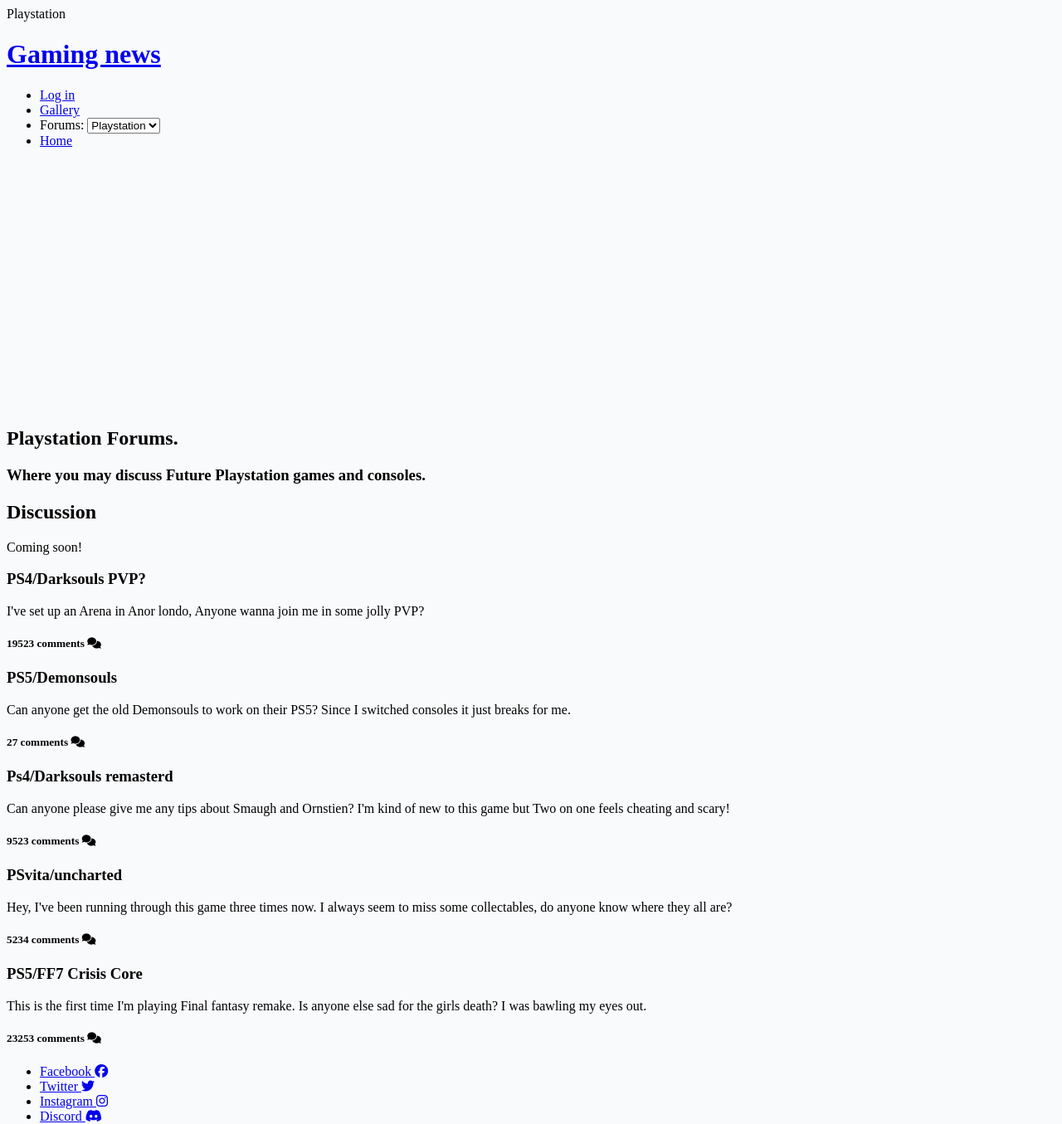
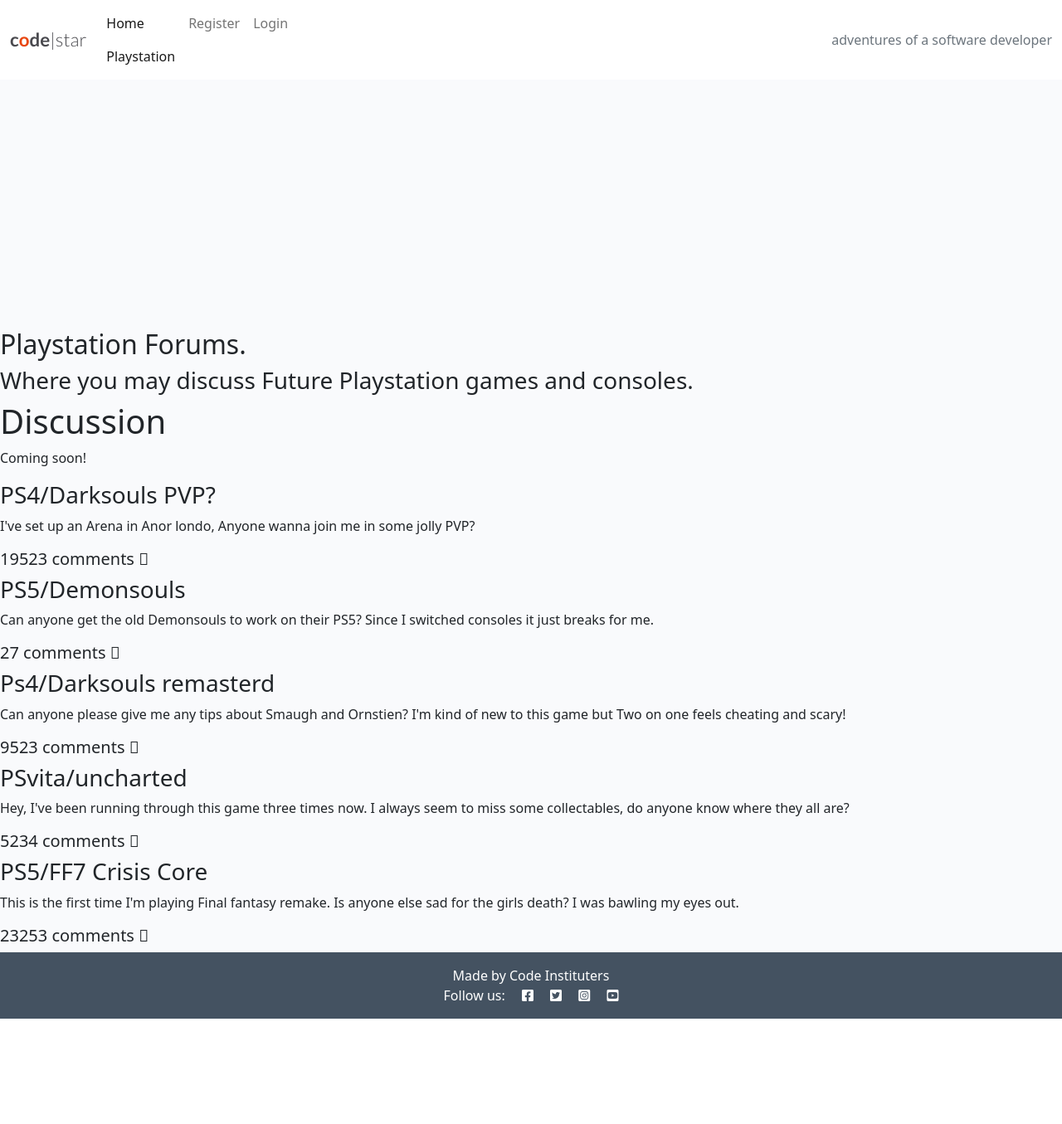
Before and after one commit to Fisboll/Fullstack, a Django app: page /playstation/ in a window 1280 px wide. Shown: the whole page at 83% size. After the commit the page ends 1228 px from the top, so only its background shows below. Run offline with Django 3.2, Linux system fonts and the light colour scheme; data that the repository does not hold is empty; some libraries are stand-ins or nearby versions.

Commit message:
added a query list in moduls, fixed navbar on all pages.

```diff
--- a/blog/models.py
+++ b/blog/models.py
@@ -3,6 +3,9 @@
 from cloudinary.models import CloudinaryField
 
 STATUS = ((0, 'Draft'), (1, 'Published'))
+PLATFORM = (
+    ('Playstation', 'Playstation'), ('Xbox', 'Xbox'),
+)
 SUBGENRES = (
     (0, 'None'), (1, 'Survival and horror'), (2, 'Fantasy'), (3, 'Sci-Fi'),
     (4, 'Action-adventure'), (5, 'Comedy'), (7, 'Cyberpunk'),
@@ -11,7 +14,7 @@
 
 class Game(models.Model):
     name = models.CharField(max_length=50)
-    subgrenres = models.IntegerField(choices=SUBGENRES)
+    subgenres = models.IntegerField(choices=SUBGENRES)
     platform = models.CharField(max_length=100)
     image = CloudinaryField('image', default='placeholder')
     description = models.TextField(max_length=2000)
--- a/blog/views.py
+++ b/blog/views.py
@@ -3,7 +3,7 @@
 from django.views.generic import CreateView, UpdateView, DeleteView, TemplateView, ListView
 from django.http import HttpResponseRedirect
 from django.views import generic
-from .models import Post
+from .models import Post, Game
 
 
 class HomePage (TemplateView):
@@ -13,10 +13,12 @@
     template_name = 'index.html'
 
 
-class Playstation (TemplateView):
+class Playstation (generic.ListView):
     """
     Render Playstation page
     """
+    model = Game
+    queryset = Game.objects.filter(platform='Playstation')
     template_name = 'playstation.html'
 
 
--- a/templates/base.html
+++ b/templates/base.html
@@ -1,4 +1,5 @@
 {% load static %}
+
 
 <!DOCTYPE html>
 <html class="h-100">
@@ -22,57 +23,14 @@
 
 <body class="d-flex flex-column h-100 main-bg">
 
+    {% include 'navbar.html' %}
     <!-- Navigation -->
-
-    <nav class="navbar navbar-expand-lg navbar-light bg-white">
-        <div class="container-fluid">
-            <a class="navbar-brand" href="{% url 'home' %}"><span class="brand">c<span class="red-o">o</span>de<span
-                        class="thin">|star</span></span></span></a>
-            <button class="navbar-toggler" type="button" data-bs-toggle="collapse" data-bs-target="#navbarText"
-                aria-controls="navbarText" aria-expanded="false" aria-label="Toggle navigation">
-                <span class="navbar-toggler-icon"></span>
-            </button>
-            <div class="collapse navbar-collapse" id="navbarText">
-                <ul class="navbar-nav me-auto mb-2 mb-lg-0">
-                    <li class="nav-item">
-                        <a class="nav-link active" aria-current="page" href="{% url 'home' %}">Home</a>
-                        <a class="nav-link active" href="{% url 'playstation' %}">Playstation</a>
-                    </li>
-                    {% if user.is_authenticated %}
-                    <li class="nav-item">
-                        <a class="nav-link" href="#">Logout</a>
-                    </li>
-                    {% else %}
-                    <li class="nav-item">
-                        <a class="nav-link" href="#">Register</a>
-                    </li>
-                    <li class="nav-item">
-                        <a class="nav-link" href="#">Login</a>
-                    </li>
-                    {% endif %}
-                </ul>
-                <span class="navbar-text text-muted">
-                    adventures of a software developer
-                </span>
-            </div>
-        </div>
-    </nav>
-
     <main class="flex-shrink-0 main-bg">
         {% block content %}
         <!-- Content Goes here -->
         {% endblock content %}
     </main>
-
-    <!-- Footer -->
-    <footer class="footer mt-auto py-3 dark-bg">
-        <p class="m-0 text-center text-white">Made by Code Instituters</p>
-        <p class="m-0 text-center text-white">Follow us: <i class="fab fa-facebook-square ms-3"></i>
-            <i class="fab fa-twitter-square ms-3"></i>
-            <i class="fab fa-instagram-square ms-3"></i>
-            <i class="fab fa-youtube-square ms-3"></i>
-        </p>
-    </footer>
+    {%include 'footer.html' %}
 </body>
 
 </html>
--- /dev/null
+++ b/templates/footer.html
@@ -0,0 +1,8 @@
+<footer class="footer mt-auto py-3 dark-bg">
+    <p class="m-0 text-center text-white">Made by Code Instituters</p>
+    <p class="m-0 text-center text-white">Follow us: <i class="fab fa-facebook-square ms-3"></i>
+        <i class="fab fa-twitter-square ms-3"></i>
+        <i class="fab fa-instagram-square ms-3"></i>
+        <i class="fab fa-youtube-square ms-3"></i>
+    </p>
+</footer>
--- /dev/null
+++ b/templates/navbar.html
@@ -0,0 +1,33 @@
+<nav class="navbar navbar-expand-lg navbar-light bg-white">
+    <div class="container-fluid">
+        <a class="navbar-brand" href="{% url 'home' %}"><span class="brand">c<span class="red-o">o</span>de<span
+                    class="thin">|star</span></span></span></a>
+        <button class="navbar-toggler" type="button" data-bs-toggle="collapse" data-bs-target="#navbarText"
+            aria-controls="navbarText" aria-expanded="false" aria-label="Toggle navigation">
+            <span class="navbar-toggler-icon"></span>
+        </button>
+        <div class="collapse navbar-collapse" id="navbarText">
+            <ul class="navbar-nav me-auto mb-2 mb-lg-0">
+                <li class="nav-item">
+                    <a class="nav-link active" aria-current="page" href="{% url 'home' %}">Home</a>
+                    <a class="nav-link active" href="{% url 'playstation' %}">Playstation</a>
+                </li>
+                {% if user.is_authenticated %}
+                <li class="nav-item">
+                    <a class="nav-link" href="#">Logout</a>
+                </li>
+                {% else %}
+                <li class="nav-item">
+                    <a class="nav-link" href="#">Register</a>
+                </li>
+                <li class="nav-item">
+                    <a class="nav-link" href="#">Login</a>
+                </li>
+                {% endif %}
+            </ul>
+            <span class="navbar-text text-muted">
+                adventures of a software developer
+            </span>
+        </div>
+    </div>
+</nav>
--- a/templates/playstation.html
+++ b/templates/playstation.html
@@ -1,3 +1,4 @@
+{% extends "base.html" %}
 {% load static %}
 {% load cloudinary %}
 
@@ -5,52 +6,20 @@
 Playstation
 {% endblock %}
 
-<!DOCTYPE html>
-<html lang="en">
+{% block content %}
 
-<head>
-    <meta charset="UTF-8">
-    <meta http-equiv="X-UA-Compatible" content="IE=edge">
-    <meta name="viewport" content="width=device-width, initial-scale=1.0">
-    <meta name="description" content="This will be a gaming website.">
-    <meta name="keywords" content="games, gaming, consoles">
-    <link rel="stylesheet" href="assets/css/style.css">
-    <title>Playstation Forums</title>
-</head>
-
-<body>
-    <header>
-        <a href="index.html">
-            <h1 id="logo">Gaming news</h1>
-        </a>
-        <nav>
-            <ul id="menu">
-                <li><a href="log-in.html">Log in</a></li>
-                <li><a href="gallery.html">Gallery</a></li>
-                <li>
-                    <label for="forums">Forums:</label>
-                    <select id="forums">
-                        <option value="index.html">Forums</option>
-                        <option value="nintendo.html">Nintendo</option>
-                        <option value="xbox.html">Xbox</option>
-                        <option value="oculus.html">VR</option>
-                        <option value="pc.html">PC</option>
-                        <option value="playstation.html" selected>Playstation</option>
-                    </select>
-                </li>
-                <li><a href="index.html">Home</a></li>
-            </ul>
-        </nav>
-    </header>
 <section class="hero-outer-forums" style="height:300px;">
     <div id="playstation-image"></div>
 </section>
 <div id="header-forum">
     <h2>Playstation Forums.</h2>
     <h3>Where you may discuss Future Playstation games and consoles.</h3>
+    {% for game in game_list %}
+    {{game.name}}
+    {% endfor %}
 </div>
 <section>
-        <Div id="forum-container">
+    <div id="forum-container">
         <h1>Discussion</h1>
         <p>Coming soon!</p>
         <div class="forum-section">
@@ -83,24 +52,6 @@
             <h5>23253 comments <i class="fa-solid fa-comments"></i></h5>
         </div>
     </Div>
-        <footer style="height:10px;">
-            <ul class="social-networks-forums">
-                <li><a href="https://www.facebook.com/" target="_blank" rel="noopener"
-                        aria-label="Visit our Facebook page (opens in a new tab)">Facebook <i
-                            class="fa-brands fa-facebook"></i></a></li>
-                <li><a href="https://twitter.com/home" target="_blank" rel="noopener"
-                        aria-label="Visit our Twitter page (opens in a new tab)">Twitter <i
-                            class="fa-brands fa-twitter"></i></a></li>
-                <li><a href="https://www.instagram.com/" target="_blank" rel="noopener"
-                        aria-label="Visit our Instagram page (opens in a new tab)">Instagram <i
-                            class="fa-brands fa-instagram"></i></a></li>
-                <li><a href="https://discord.com/" target="_blank" rel="noopener"
-                        aria-label="Join our Discord(opens in a new tab)">Discord <i
-                            class="fa-brands fa-discord"></i></a></li>
-            </ul>
-        </footer>
 </section>
-    <script src="https://kit.fontawesome.com/c071e38e1e.js" crossorigin="anonymous"></script>
-</body>
 
-</html>
+{% endblock %}
```
Also changed, not shown: templates/index.html (+5 -5 lines), blog/migrations/0005_auto_20230628_1850.py (added). Lines whose indentation alone changed are shown as unchanged.
